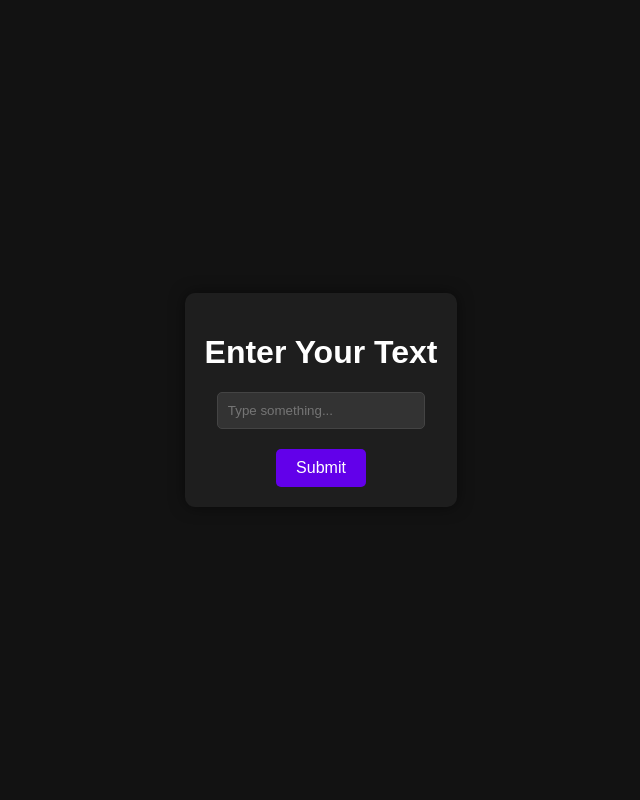
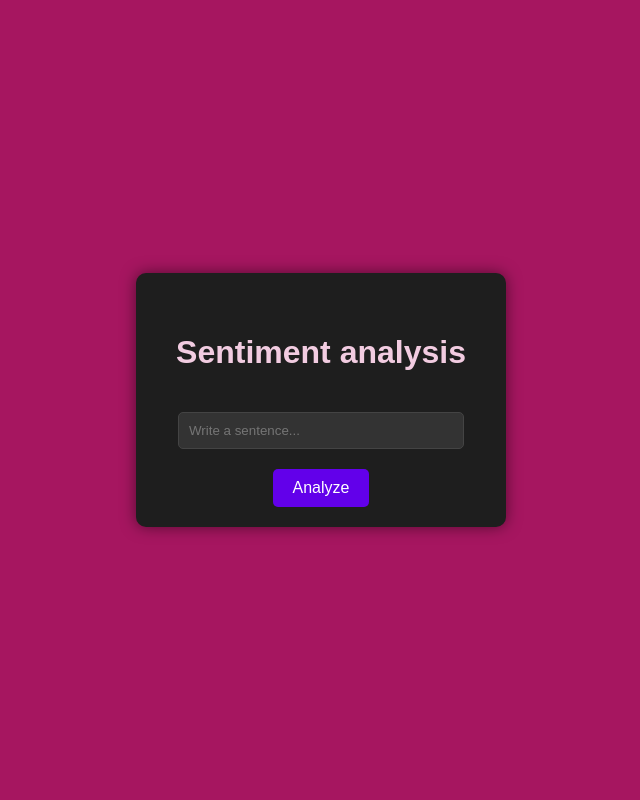
Before and after one commit to parivgabriela/using_IA, a Python web app: template sentiment_analysis/templates/index.html in a window 1280 px wide. Shown: the whole page, without its empty margins (319-959 px from the left). Run offline with Jinja, Linux system fonts and the light colour scheme; the template is opened without the code that fills it, so the values that code supplies are empty.

Commit message:
add new style of the interface and add emojis to describe emotions

```diff
--- a/sentiment_analysis/constants.py
+++ b/sentiment_analysis/constants.py
@@ -1,3 +1,3 @@
-green_circle = '🟢'
-yellow_circle = '🟡'
-blue_circle = '🔵'
+green_circle = '🟢 😄'
+yellow_circle = '🟡 😐'
+blue_circle = '🔵 😠'
--- a/sentiment_analysis/static/styles/styles.css
+++ b/sentiment_analysis/static/styles/styles.css
@@ -1,7 +1,7 @@
 body {
     font-family: Arial, sans-serif;
-    background-color: #121212;
-    color: #FFFFFF;
+    background-color: #a61660;
+    color: #f2cce1;
     display: flex;
     justify-content: center;
     align-items: center;
@@ -47,3 +47,8 @@ input[type="submit"]:hover {
     font-size: 18px;
     color: #bb86fc;
 }
+.title{
+    text-align: center;
+    color: #f2cce1;
+    padding: 20px;
+}
--- a/sentiment_analysis/templates/index.html
+++ b/sentiment_analysis/templates/index.html
@@ -7,12 +7,14 @@
     <title>Text analysis</title>
 </head>
 <body>
+
     <div class="container">
-        <h1>Enter Your Text</h1>
+        <h1 class="title">Sentiment analysis</h1>
+
         <form action="/sentiment_analysis" method="POST">
-            <input type="text" name="user_text" placeholder="Type something..." required>
+            <input type="text" name="user_text" placeholder="Write a sentence..." required>
             <br>
-            <input type="submit" value="Submit">
+            <input type="submit" value="Analyze">
         </form>
 
         {% if result %}
--- a/sentiment_analysis/templates/result.html
+++ b/sentiment_analysis/templates/result.html
@@ -8,8 +8,8 @@
 </head>
 <body>
     <div class="container">
-        <h1>Enter Your Text</h1>
-        <form action="/" method="POST">
+        <h1 class="title">Sentiment analysis</h1>
+        <form action="/" method="">
             <p type="text" name="user_text"> {{ text }} </p>
             {% if result %}
                 <div class="message">{{ result }}</div>
```
